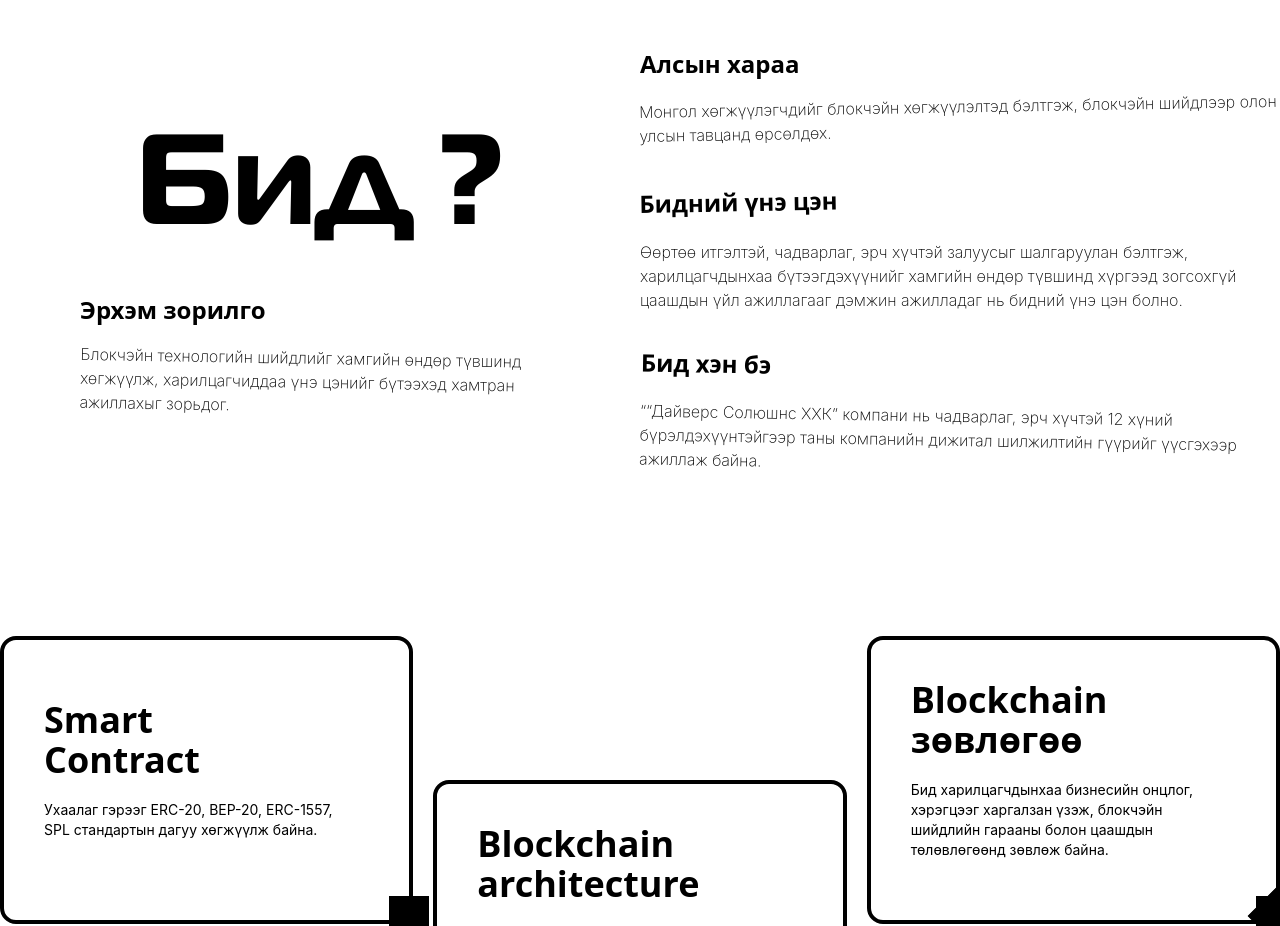
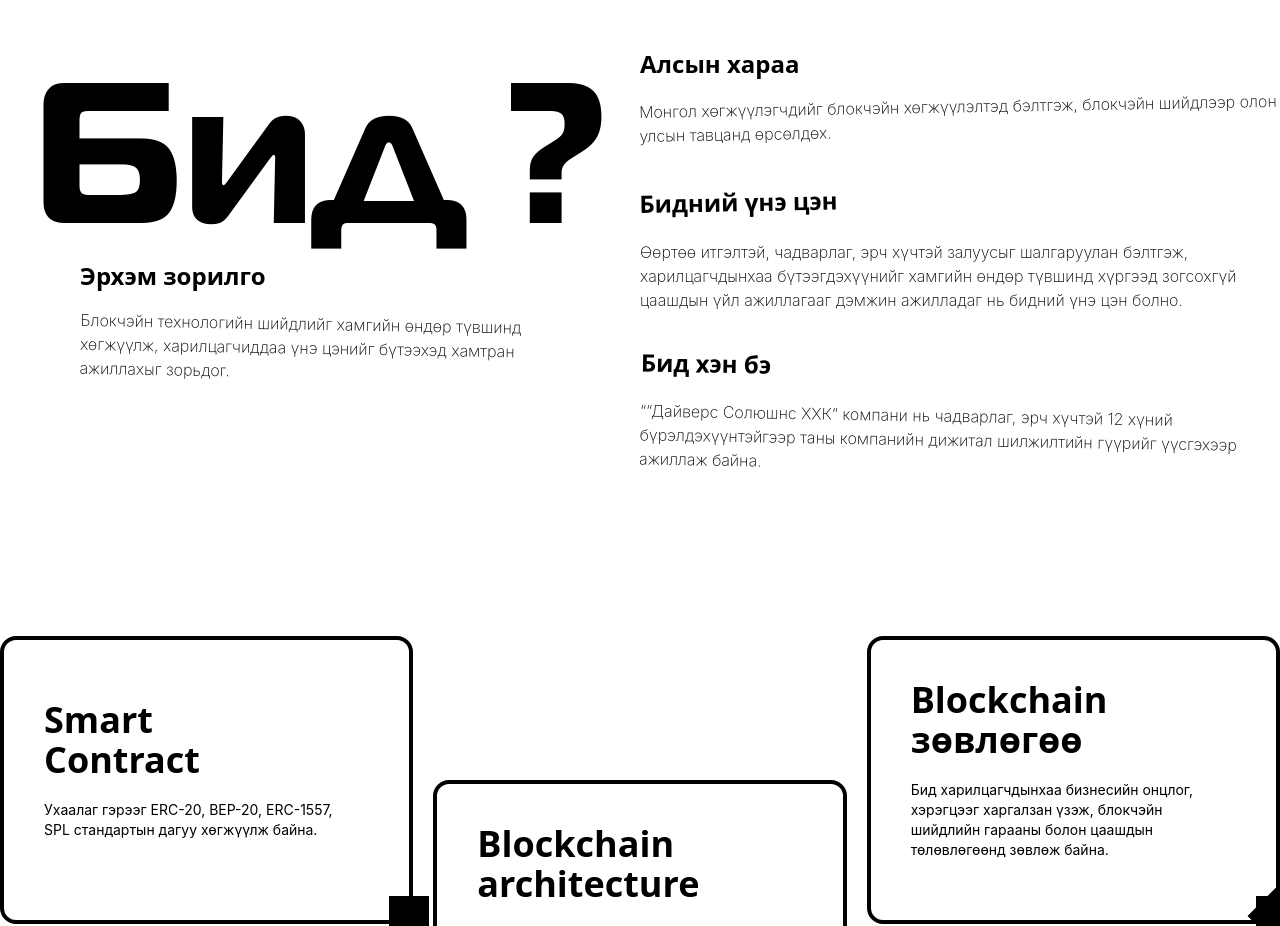
Before and after one commit to Tuvshinbayar1234/DS, a React (Create React App) app: page / in a window 1280 px wide. Shown: the part 940-1866 px from the top of the page. Built offline with nearby package versions, Linux system fonts and the light colour scheme.

Commit message:
fixed typo

```diff
--- a/src/Components/We/We.js
+++ b/src/Components/We/We.js
@@ -7,10 +7,10 @@ const We = () => {
                 <div className='flex'>
                     <div className='w-2/4 flex flex-col justify-center items-center'>
                         <div className='text-center'>
-                            <h1 className='text-9xl' id='We' style={{fontFamily: 'Magistral'}}>Бид ?</h1>
+                            <h1 className=' text-larger' id='We' style={{fontFamily: 'Magistral'}}>Бид ?</h1>
                         </div>
-                        <div className='flex flex-col justify-center items-center'>
-                            <h1 className='w-2/4 pt-10 text-2xl font-bold w-9/12'>Эрхэм зорилго</h1>
+                        <div className='flex flex-col justify-center items-center pt-10'>
+                            <h1 className=' pt-10 text-2xl font-bold w-9/12'>Эрхэм зорилго</h1>
                             <p className='origin-center transform rotate-1 py-5 w-9/12 font-extralight'>Блокчэйн технологийн шийдлийг хамгийн өндөр түвшинд хөгжүүлж, харилцагчиддаа үнэ цэнийг бүтээхэд хамтран ажиллахыг зорьдог.</p>
                         </div>
                     </div>
--- a/tailwind.config.js
+++ b/tailwind.config.js
@@ -3,7 +3,12 @@ module.exports = {
   darkMode: false, // or 'media' or 'class'
   theme: {
     extend: {
-      width: {'128': '26.875rem',}
+      width: {'128': '26.875rem',},
+      fontSize: {
+        larger: ['200px' , {
+        lineHeight: '20px'
+        }]
+      }
     },
   },
   variants: {
```
Also changed, not shown: 10 other files (tests, documents, lock files or other folders).
